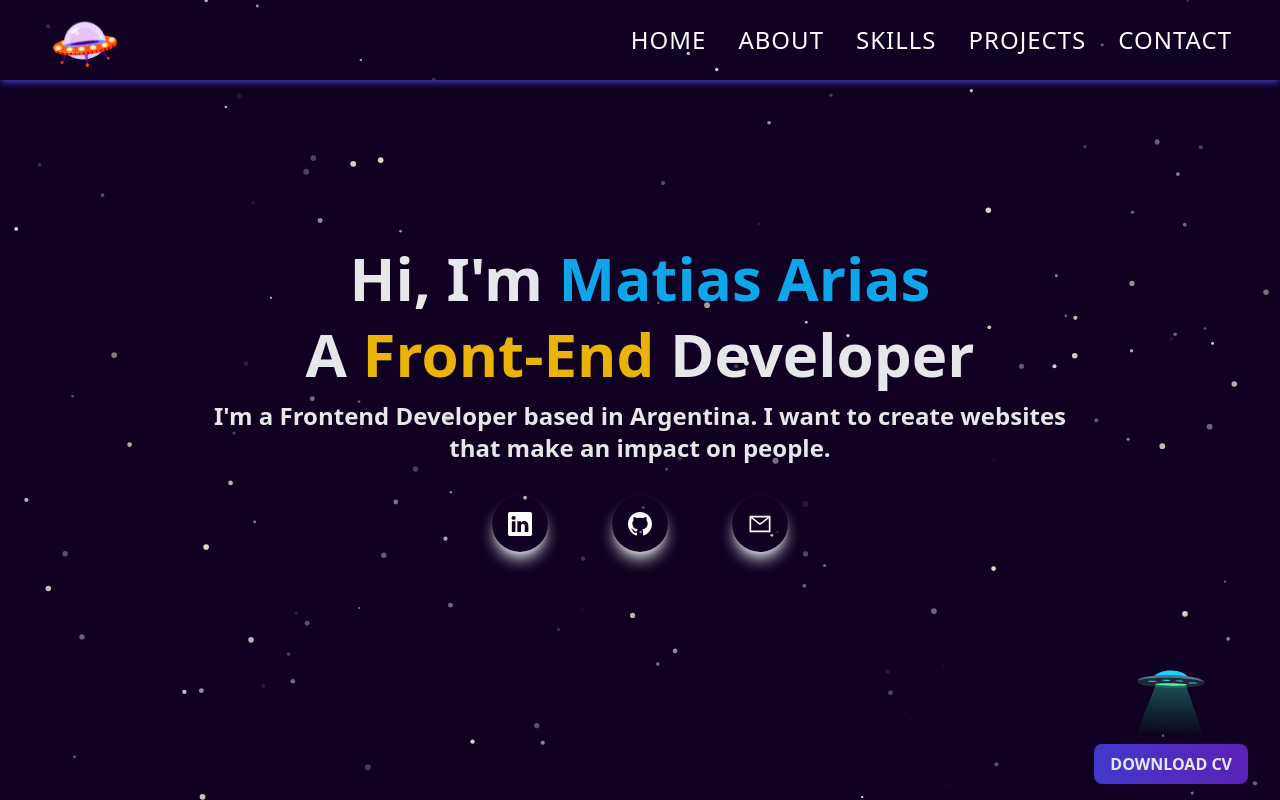
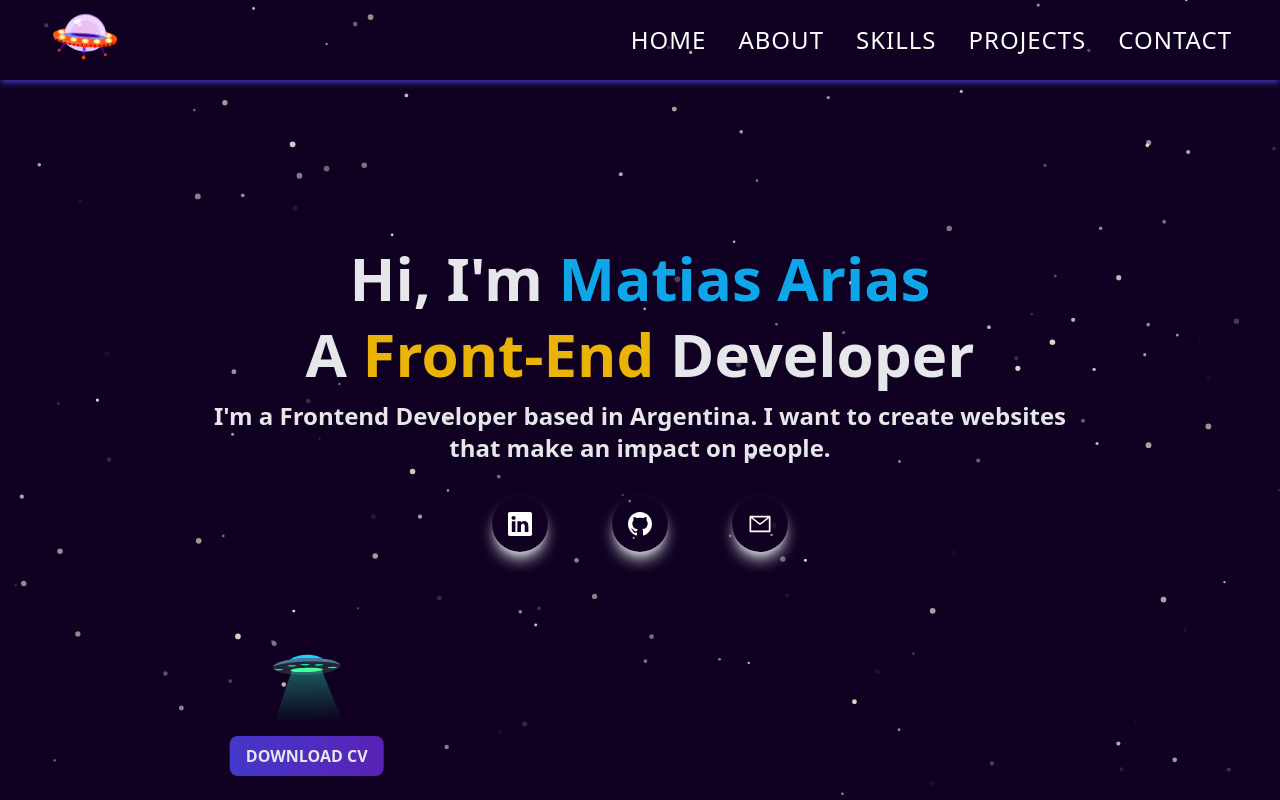
Before and after one commit to matiarias/my-portfolio, a Next.js app: page / in a window 1280 px wide. Built offline with nearby package versions, Linux system fonts and the light colour scheme.

Commit message:
added framer motion animations to Hero component

```diff
--- a/components/Hero.jsx
+++ b/components/Hero.jsx
@@ -1,3 +1,5 @@
+import { motion } from "framer-motion";
+
 import { BsGithub, BsLinkedin } from "react-icons/bs";
 import { AiOutlineMail } from "react-icons/ai";
 
@@ -5,7 +7,7 @@ import OvniHero from "../subComponents/OvniHero";
 
 const Hero = () => {
   return (
-    <div className="relative h-screen w-full text-center">
+    <div className="relative h-screen w-full text-center overflow-hidden">
       <div className="h-full max-w-[1240px] w-full flex flex-col justify-center items-center gap-6 md:gap-4 mx-auto p-4">
         <h1 className="text-gray-200 font-bold text-3xl md:text-4xl lg:text-5xl xl:text-6xl">
           Hi, I'm{" "}
@@ -57,14 +59,27 @@ const Hero = () => {
         </div>
       </div>
 
-      <div className="absolute bottom-12 right-8 lg:bottom-4 flex flex-col justify-center items-center">
+      <motion.div
+        initial={{
+          x: "-100%",
+        }}
+        transition={{
+          duration: 3.5,
+          type: "spring",
+          bounce: "0.50",
+        }}
+        animate={{
+          x: 0,
+        }}
+        className="absolute bottom-8 sm:bottom-12 lg:bottom-6 left-0 right-0 m-auto flex flex-col justify-center items-center"
+      >
         <div className="h-[130px] w-[130px] lg:h-[120px] lg:w-[120px]">
           <OvniHero />
         </div>
         <button className="py-1 px-2 md:py-2 md:px-4 text-gray-200 bg-gradient-to-r from-indigo-700 to-violet-800 font-bold uppercase rounded-lg">
           Download CV
         </button>
-      </div>
+      </motion.div>
     </div>
   );
 };
--- a/package.json
+++ b/package.json
@@ -12,6 +12,7 @@
     "@next/font": "13.1.2",
     "eslint": "8.31.0",
     "eslint-config-next": "13.1.2",
+    "framer-motion": "^8.4.3",
     "lottie-react": "^2.3.1",
     "next": "13.1.2",
     "react": "18.2.0",
--- a/pages/index.js
+++ b/pages/index.js
@@ -13,7 +13,7 @@ export default function Home() {
   useEffect(() => {
     setTimeout(() => {
       setLoadingPage(false);
-    }, 6000);
+    }, 5000);
   }, []);
 
   return (
```
Also changed, not shown: 1 other file (tests, documents, lock files or other folders).
